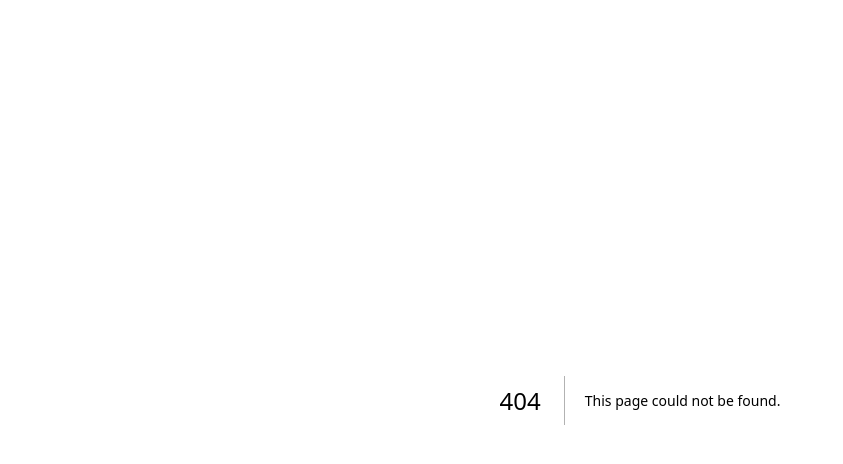
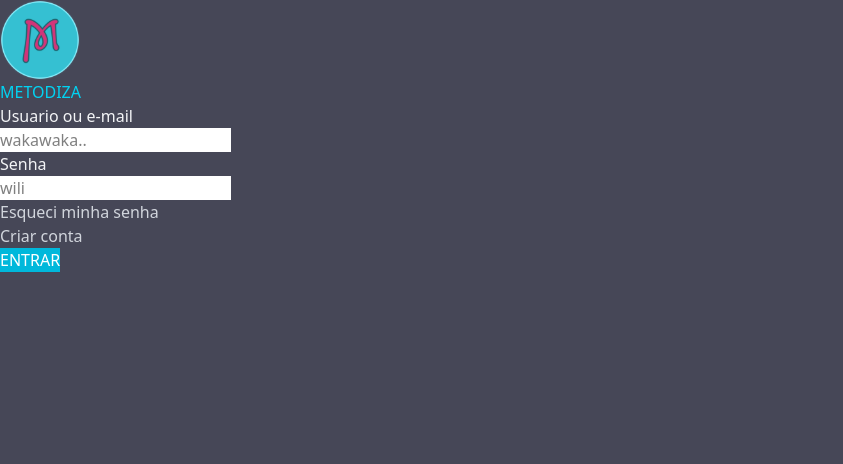
Before and after one commit to KeniaTeixeira/metodiza, a Next.js app: page /login in a window 1280 px wide. Before the commit this address had no page. Shown: the top 464 px of the page, without its empty margins (0-843 px from the left). Built offline with nearby package versions, Linux system fonts and the light colour scheme.

Commit message:
login add

```diff
--- /dev/null
+++ b/app/login/page.tsx
@@ -0,0 +1,40 @@
+'use client';
+import Image from 'next/image';
+
+export default function Page() {
+  return (
+    <div className="">
+        <div className="">
+            <div className="">
+                <Image src="/logo.svg" alt="Logo" width={80} height={80} />
+                <h1 className="text-cyan-400">METODIZA</h1>
+            </div>
+
+            <div className="">
+                <h1 className="">Usuario ou e-mail</h1>
+                <input
+                type="email"
+                placeholder="wakawaka.."
+                className="bg-white text-black"
+                />
+
+                <h1 className="">Senha</h1>
+                <input
+                type="password"
+                placeholder="wili"
+                className="bg-white text-black"
+                />
+            </div>
+
+            <div className="flex flex-col text-gray-300">
+                <h1 className="">Esqueci minha senha</h1>
+                <h1 className="">Criar conta</h1>
+            </div>
+
+            <div className="">
+                <button className="bg-cyan-500 hover:bg-cyan-600 text-white"> ENTRAR </button>
+            </div>
+        </div>
+    </div>
+  );
+}
--- a/app/page.tsx
+++ b/app/page.tsx
@@ -4,7 +4,7 @@ export default function Page() {
     return (
         <p className="p-10">
             Não há nada aqui ainda:{" "}
-            <Link href="/app/notes" className="underline text-cyan-500 hover:text-cyan-400">
+            <Link href="/login" className="underline text-cyan-500 hover:text-cyan-400">
                 Clique para acessar o app.
             </Link>
         </p>
```
